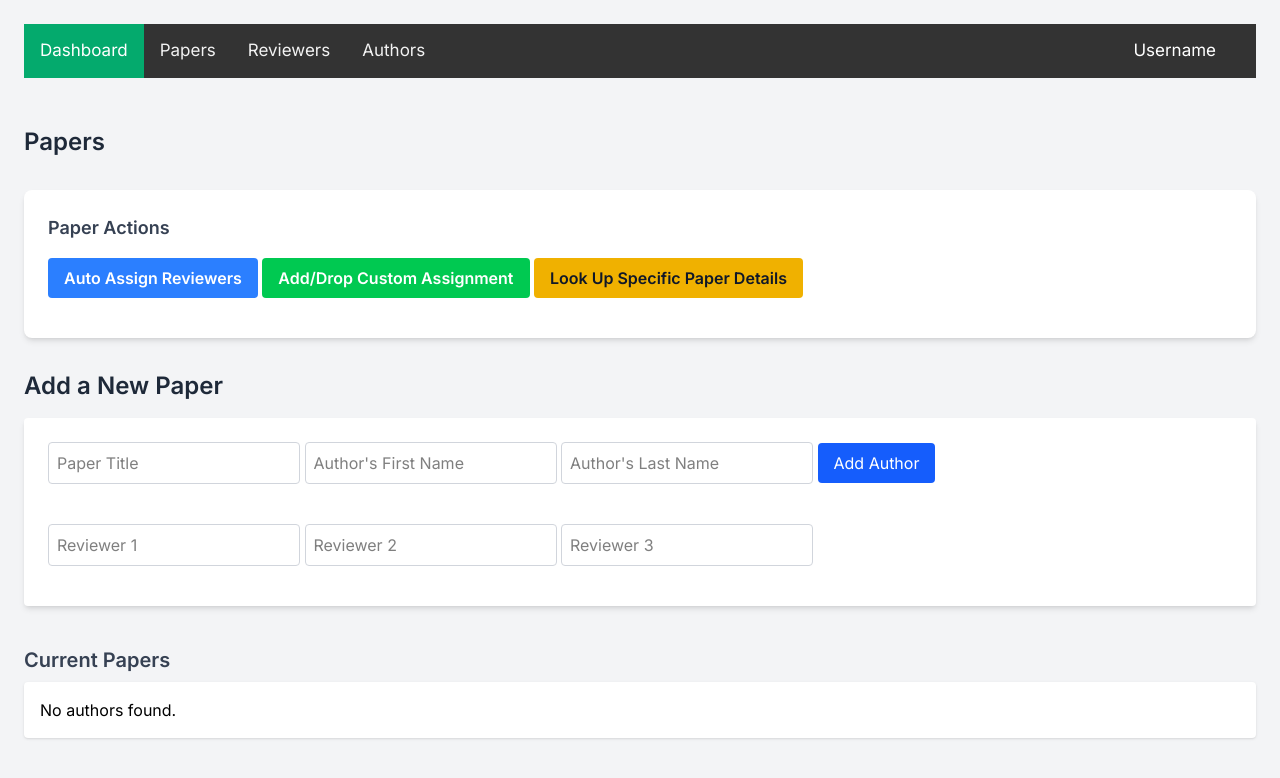
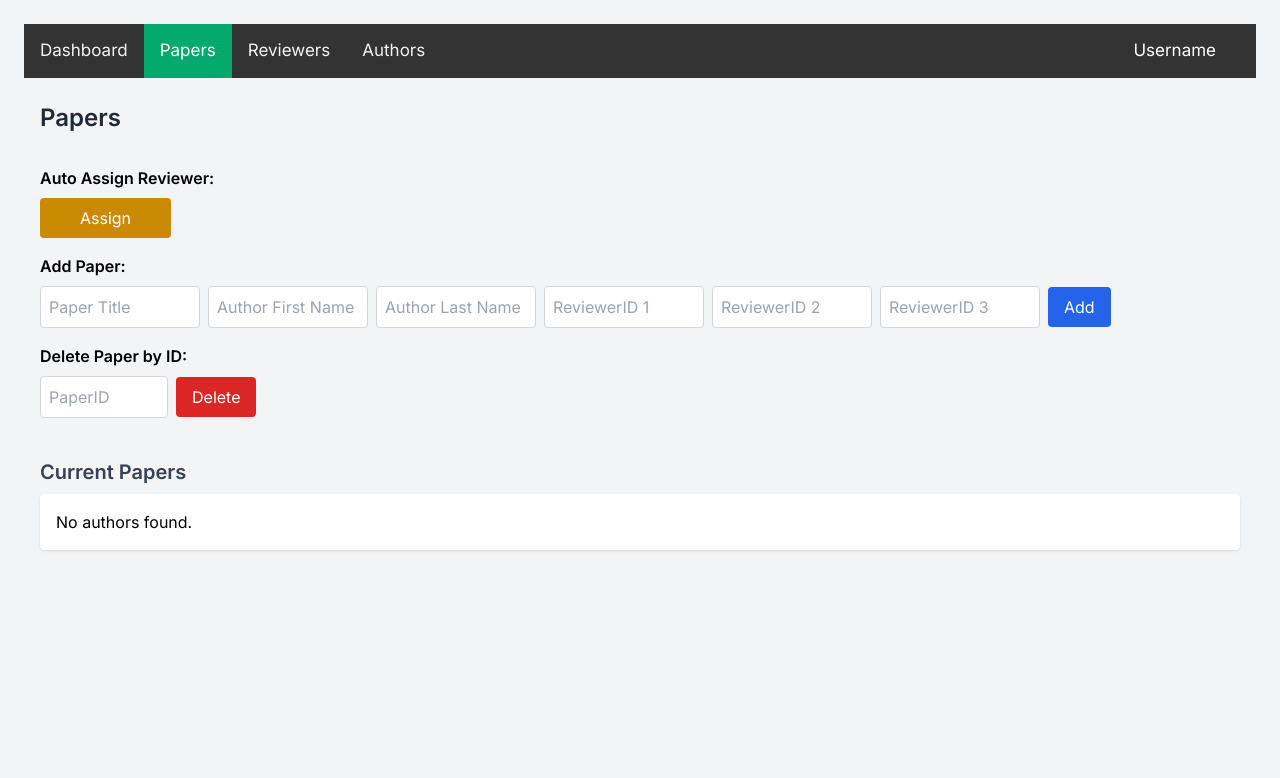
Before and after one commit to ahthompson03/AdminDashboard01, a Flask app: page /papers in a window 1280 px wide. Shown: the top 778 px of the page. Run offline with Flask 3, Linux system fonts and the light colour scheme; data that the repository does not hold is empty; some libraries are stand-ins or nearby versions.

Commit message:
Authors sorta Working, Papers sorta working

```diff
--- a/templates/Papers.html
+++ b/templates/Papers.html
@@ -4,7 +4,7 @@
     <meta charset="UTF-8">
     <meta name="viewport" content="width=device-width, initial-scale=1.0">
     <title>Papers</title>
-     <script src="https://unpkg.com/@tailwindcss/browser@4"></script>
+    <script src="https://cdn.tailwindcss.com"></script>
     <link href="https://fonts.googleapis.com/css2?family=Inter:wght@400;600&display=swap" rel="stylesheet">
     <style>
         body {
@@ -32,7 +32,7 @@
         }
 
         /* Add a color to the active/current link */
-        .topnav a.Dashboard {
+        .topnav a.Papers {
             background-color: #04AA6D;
             color: white;
         }
@@ -46,6 +46,13 @@
             float: right;
         }
 
+        .container {
+            max-width: 960px; /* Adjust as needed to match the other page */
+            margin-left: auto;
+            margin-right: auto;
+            padding-left: 1rem;
+            padding-right: 1rem;
+        }
 
     </style>
 </head>
@@ -54,36 +61,50 @@
     <div class="topnav">
         <a class = "Logout" href="logout">Username</a>
         <a class="Dashboard" href="dash">Dashboard</a>
-        <a href="papers">Papers</a>
+        <a class="Papers" href="papers">Papers</a>
         <a href="reviewers">Reviewers</a>
         <a href="authors">Authors</a>
-
     </div>
 
-    <br></br>
+    <div class="container">
+        <br>
         <h1 class="text-2xl font-semibold text-gray-800 mb-8">Papers</h1>
 
-    <div class="bg-white rounded-lg shadow-md p-6 mb-8">
-        <h2 class="text-lg font-semibold text-gray-700 mb-4">Paper Actions</h2>
-        <div class="space-y-4">
-            <button id="auto-assign-reviewers" class="bg-blue-500 hover:bg-blue-700 text-white font-bold py-2 px-4 rounded">Auto Assign Reviewers</button>
-            <button id="add-drop-assignment" class="bg-green-500 hover:bg-green-700 text-white font-bold py-2 px-4 rounded">Add/Drop Custom Assignment</button>
-            <button id="lookup-paper-details" class="bg-yellow-500 hover:bg-yellow-700 text-gray-900 font-bold py-2 px-4 rounded">Look Up Specific Paper Details</button>
+        <div class="space-y-4 mb-6">
+        <div class="flex flex-col items-start  gap-2 ">
+            <span class="font-semibold  mr-2 ">Auto Assign Reviewer:</span>
+            <div class="flex flex-wrap items-center gap-2">
+            <form action="{{ url_for('add_reviewer') }}" method="POST" id="assign-form">
+                <button type="submit" class="bg-yellow-600 text-white px-10 py-2 rounded hover:bg-yellow-700">Assign</button>
+            </form>
             </div>
         </div>
 
-    <div>
-    <h1 class="text-2xl font-semibold text-gray-800 mb-4">Add a New Paper</h1>
-        <form action="/add_author" method="POST" class="bg-white p-6 rounded shadow-md space-y-4">
-            <input type="text" name="title" placeholder="Paper Title" required class="p-2 border border-gray-300 rounded"/>
-            <input type="text" name="first_name" placeholder="Author's First Name" required class="p-2 border border-gray-300 rounded"/>
-            <input type="text" name="last_name" placeholder="Author's Last Name" required class="p-2 border border-gray-300 rounded"/>
-            <button type="submit" class="bg-blue-600 hover:bg-blue-700 text-white px-4 py-2 rounded">Add Author</button>
-            <br></br>
-            <input type="text" name="reviewer1" placeholder="Reviewer 1" required class="p-2 border border-gray-300 rounded"/>
-            <input type="text" name="reviwer2" placeholder="Reviewer 2" required class="p-2 border border-gray-300 rounded"/>
-            <input type="text" name="reviwer3" placeholder="Reviewer 3" required class="p-2 border border-gray-300 rounded"/>
+        <div class="space-y-4 mb-6">
+            <div class="flex flex-col items-start  gap-2 ">
+                <span class="font-semibold  mr-2 ">Add Paper:</span>
+                <div class="flex flex-wrap items-center gap-2">
+                <input type="text" name="first_name" form="add-form" placeholder="Paper Title" required class="p-2 border border-gray-300 rounded w-40">
+                <input type="text" name="last_name" form="add-form" placeholder="Author First Name" required class="p-2 border border-gray-300 rounded w-40">
+                <input type="text" name="last_name" form="add-form" placeholder="Author Last Name" required class="p-2 border border-gray-300 rounded w-40">
+                <input type="number" name="author_id" placeholder="ReviewerID 1" required min="1" class="p-2 border border-gray-300 rounded w-40"/>
+                <input type="number" name="author_id" placeholder="ReviewerID 2" required min="1" class="p-2 border border-gray-300 rounded w-40"/>
+                <input type="number" name="author_id" placeholder="ReviewerID 3" required min="1" class="p-2 border border-gray-300 rounded w-40"/>
+                <form action="{{ url_for('add_reviewer') }}" method="POST" id="add-form">
+                    <button type="submit" class="bg-blue-600 text-white px-4 py-2 rounded hover:bg-blue-700">Add</button>
                 </form>
+                </div>
+            </div>
+
+            <div class="flex flex-col items-start  gap-2 ">
+                <span class="font-semibold  mr-2 ">Delete Paper by ID:</span>
+                <div class="flex flex-wrap items-center gap-2">
+                <input type="number" name="paper_id" form="delete-form" placeholder="PaperID" required class="p-2 border border-gray-300 rounded w-32">
+                <form action="{{ url_for('delete_reviewer') }}" method="POST" id="delete-form">
+                    <button type="submit" class="bg-red-600 text-white px-4 py-2 rounded hover:bg-red-700">Delete</button>
+                </form>
+                </div>
+            </div>
         </div>
 
         <div>
@@ -96,6 +117,7 @@
                 {% endfor %}
             </ul>
         </div>
+    </div>
 
 </body>
 </html>
```
Lines whose indentation alone changed are shown as unchanged.
